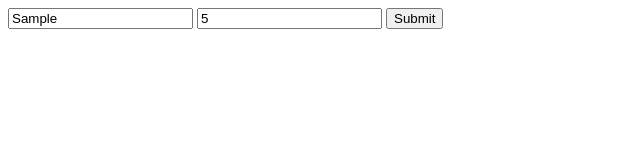
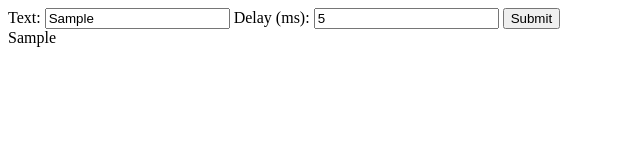
Before and after one commit to acciojob/async-function-timeout-sudhanshu201, a website: page main.html in a window 1280 px wide. Both pictures are taken after typing "Sample", "5" into the empty fields and a click on the button "Submit". Shown: the whole page, without its empty margins (0-640 px from the left). Drawn offline with Linux system fonts and the light colour scheme.

Commit message:
created a submission

```diff
--- a/main.html
+++ b/main.html
@@ -1,20 +1,24 @@
+<!-- index.html -->
 <!DOCTYPE html>
+<html lang="en">
+<head>
+    <meta charset="UTF-8">
+    <meta name="viewport" content="width=device-width, initial-scale=1.0">
+    <title>Async Function with Timeout</title>
+</head>
+<body>
+    <form id="myForm">
+        <label for="text">Text:</label>
+        <input type="text" id="text">
 
-<html>
-  <head>
-    <link rel="stylesheet" href="styles.css" />
-  </head>
+        <label for="delay">Delay (ms):</label>
+        <input type="number" id="delay">
 
-  <body>
-    <!-- the entire body must be written by student -->
-    <form onsubmit="return false">
-      <input type="text" id="text" placeholder="Text" />
-      <input type="number" id="delay" placeholder="Delay" />
-      <button type="button" id="btn">Submit</button>
+        <button type="button" id="btn" onclick="submitForm()">Submit</button>
     </form>
 
     <div id="output"></div>
 
-    <script type="text/javascript" src="./script.js"></script>
-  </body>
+    <script src="script.js"></script>
+</body>
 </html>
--- a/script.js
+++ b/script.js
@@ -1 +1,26 @@
 //your JS code here. If required.
+// script.js
+async function submitForm() {
+    // Retrieve user input values
+    const textInput = document.getElementById("text").value;
+    const delayInput = parseInt(document.getElementById("delay").value);
+
+    // Validate input
+    if (!textInput || isNaN(delayInput) || delayInput < 0) {
+        alert("Please enter valid values.");
+        return;
+    }
+
+    // Clear output
+    document.getElementById("output").innerText = "";
+
+    try {
+        // Introduce delay using async/await
+        await new Promise(resolve => setTimeout(resolve, delayInput));
+
+        // Display user-provided text after the delay
+        document.getElementById("output").innerText = textInput;
+    } catch (error) {
+        console.error("Error:", error);
+    }
+}
```
